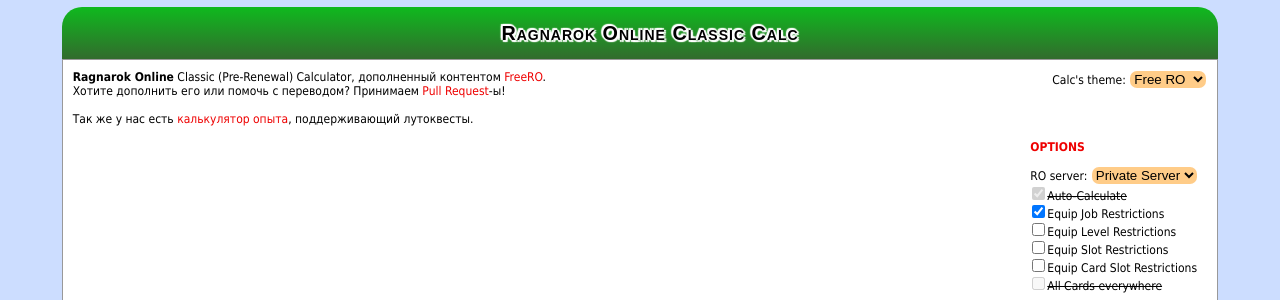
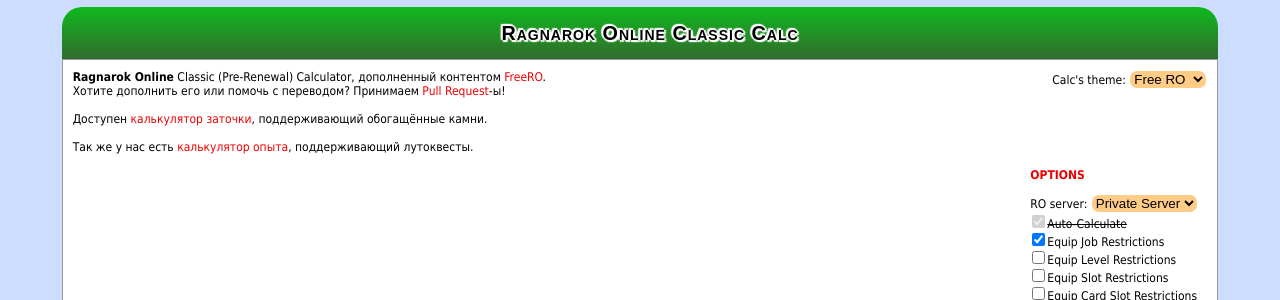
Before and after one commit to FreeRO/calc, a plain HTML site: page index.html in a window 1280 px wide. Shown: the top 300 px of the page. Drawn offline with Linux system fonts and the light colour scheme.

Commit message:
Добавлен калькулятор заточки

```diff
--- a/index.html
+++ b/index.html
@@ -30,6 +30,8 @@
 <span style="float:right;">Calc's theme: <select id="theme" onchange="theme()"><option value="0">Original</option><option value="1">Blue</option><option value="2">Cake</option><option value="3">Nifelheim</option><option value="4">Dark</option><option selected="selected" value="5">Free RO</option></select></span>
 <br>
 Хотите дополнить его или помочь с переводом? Принимаем <a href="https://github.com/FreeRO/calc" target="_blank">Pull Request</a>-ы!
+<br><br>
+Доступен <a href="/upgrade/" >калькулятор заточки</a>, поддерживающий обогащённые камни.
 <br><br>
 Так же у нас есть <a href="/exp/" >калькулятор опыта</a>, поддерживающий лутоквесты.
 <table><tbody><tr><td>
```
